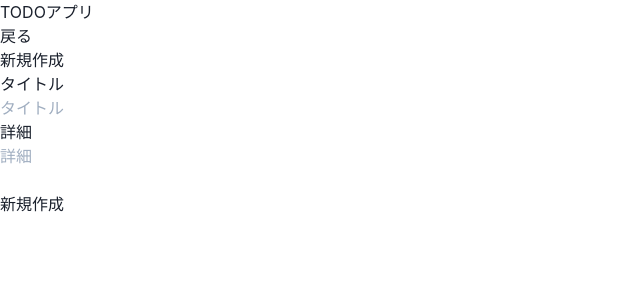
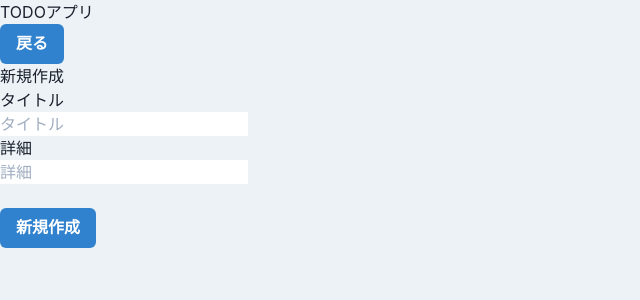
Before and after one commit to fumi238000/React_ts_crud_app, a React (Create React App) app in the folder frontend/: page /post in a window 1280 px wide. Both pictures are taken after a click on the button "新規作成". Shown: the top 300 px of the page, without its empty margins (0-640 px from the left). Built offline with nearby package versions, Linux system fonts and the light colour scheme; no server answers.

Commit message:
change style for button

```diff
--- a/frontend/src/App.tsx
+++ b/frontend/src/App.tsx
@@ -1,4 +1,6 @@
 import { ChakraProvider } from '@chakra-ui/react';
+import theme from './theme/theme';
+
 import { BrowserRouter } from 'react-router-dom';
 import { Router } from './router/Router';
 import './App.css';
@@ -7,7 +9,7 @@ import { PostProvider } from './providers/PostProvider';
 
 function App() {
   return (
-    <ChakraProvider>
+    <ChakraProvider theme={theme}>
     <PostProvider>
       <BrowserRouter>
         <h1>TODOアプリ</h1>
--- a/frontend/src/components/pages/post/PostCreatePage.tsx
+++ b/frontend/src/components/pages/post/PostCreatePage.tsx
@@ -1,3 +1,4 @@
+import { Button } from '@chakra-ui/react';
 import { useState, memo, VFC, ChangeEvent } from "react";
 import { useHistory } from "react-router-dom";
 import { PostCreate } from "../../../hooks/usePostCreate";
@@ -20,7 +21,7 @@ export const PostCreatePage: VFC = memo(() => {
 
   return (
     <>
-      <button onClick={onClickBack}>戻る</button>
+      <Button colorScheme="blue" onClick={onClickBack}>戻る</Button>
       <h1>新規作成</h1>
       <p>タイトル</p>
       <input placeholder="タイトル"
@@ -35,7 +36,7 @@ export const PostCreatePage: VFC = memo(() => {
       />
       <br/>
       <br/>
-      <button onClick={onClickCreatePost}>新規作成</button>
+      <Button colorScheme="blue" onClick={onClickCreatePost}>新規作成</Button>
     </>
   )
 });
--- a/frontend/src/components/pages/post/PostIndexPage.tsx
+++ b/frontend/src/components/pages/post/PostIndexPage.tsx
@@ -1,4 +1,5 @@
 import React, { useState, useEffect, useCallback } from 'react';
+import { Button } from '@chakra-ui/react';
 import { useHistory } from 'react-router-dom';
 import axios from 'axios'
 
@@ -33,15 +34,15 @@ export const PostIndexPage = () => {
   return (
       <div>
         <h1>TODOリスト一覧画面</h1>
-        <button onClick={onClickPostCreatePage}>新規作成</button>
+        <Button colorScheme="blue" onClick={onClickPostCreatePage}>新規作成</Button>
         { posts.map((post) => (
             // TODO: リファクタリングすること
             <div key={post.id}>
               <p>タイトル：{post.title}</p>
               <p>詳細：{post.details}</p>
               <div>
-                <button onClick={onClickPostEditPage}>編集</button>
-                <button onClick= {() => {onClickPostDelete(post.id)} }>削除</button>
+                <Button colorScheme="green" onClick={onClickPostEditPage}>編集</Button>
+                <Button colorScheme= "red" onClick= {() => {onClickPostDelete(post.id)} }>削除</Button>
               </div>
             </div>
           ))}
--- /dev/null
+++ b/frontend/src/theme/theme.ts
@@ -0,0 +1,14 @@
+import { extendTheme } from "@chakra-ui/react";
+
+const theme = extendTheme({
+  styles: {
+    global: {
+      body: {
+        backgroundColor: "gray.100",
+        color: "gray.800"
+      }
+    }
+  }
+});
+
+export default theme;
```
